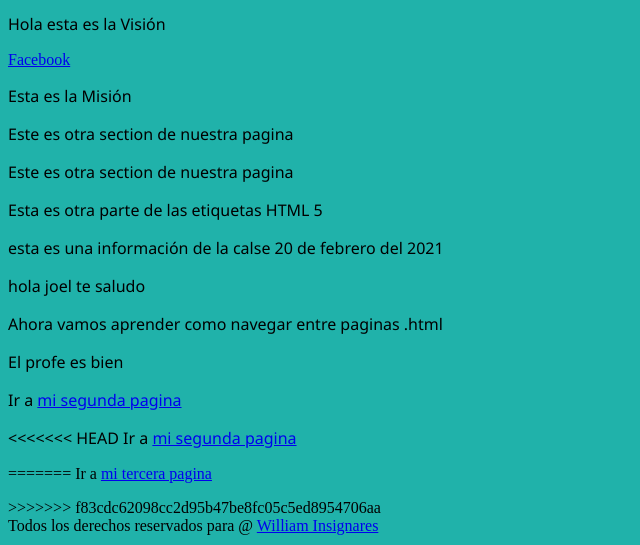
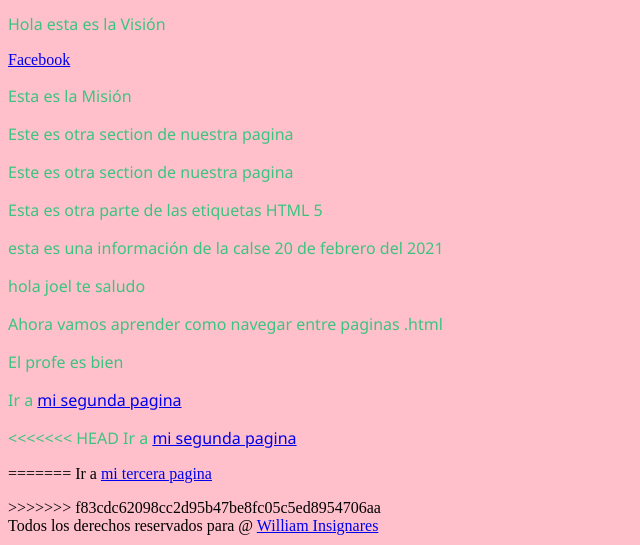
Before and after one commit to winsignares/CURWEB, a plain HTML site: page index.html in a window 1280 px wide. Shown: the part 255-800 px from the top of the page, without its empty margins (0-640 px from the left). Drawn offline with Linux system fonts and the light colour scheme.

Commit message:
Cambio de colores en css

```diff
--- a/Css/style.css
+++ b/Css/style.css
@@ -1,8 +1,9 @@
 body{
-    background-color: lightseagreen;
+    background-color: pink;
 }
 p{
     font-family: 'Segoe UI', Tahoma, Geneva, Verdana, sans-serif;
+    color: rgb(59, 196, 128);
 }
 h1{
     font-size: xx-large;
```
